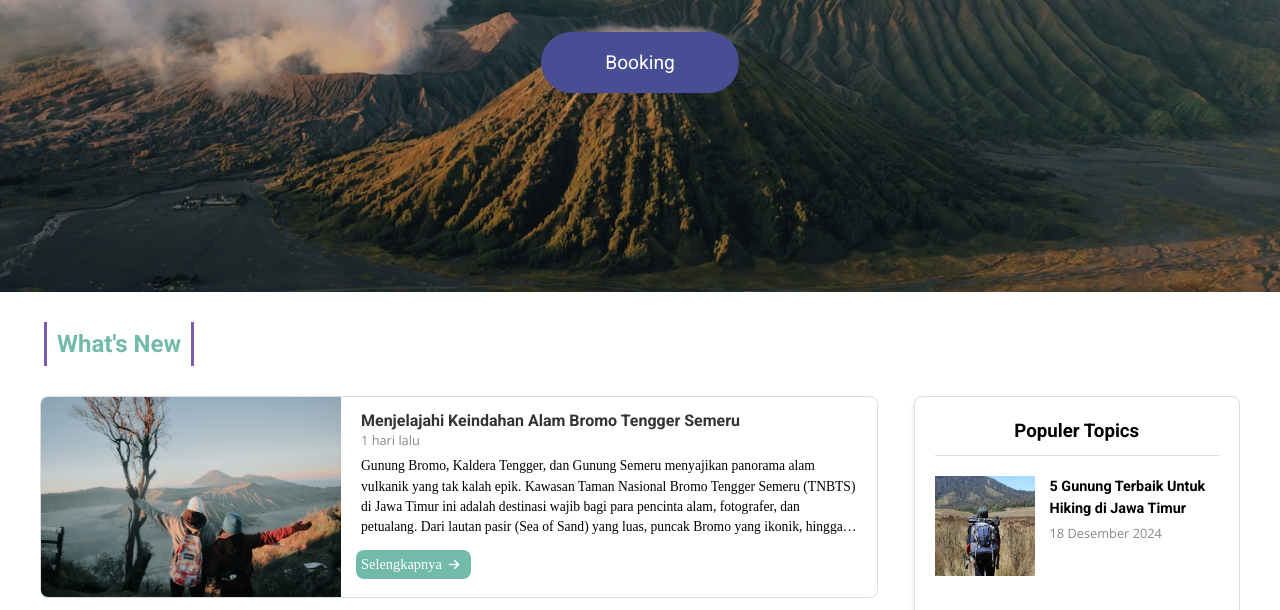
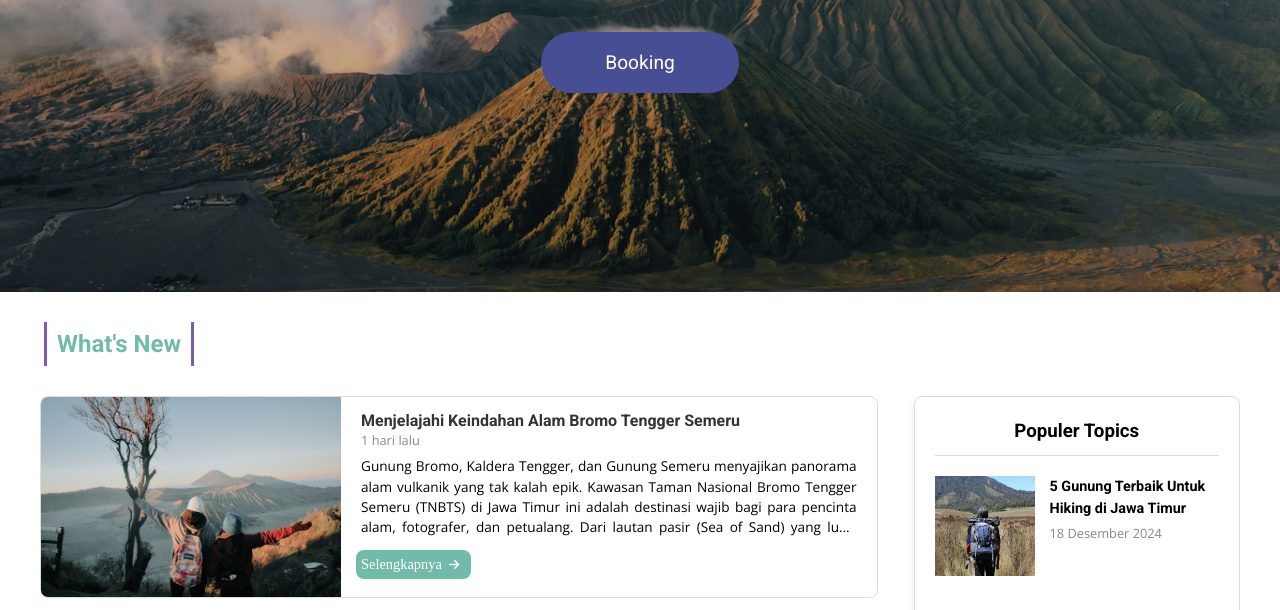
Before and after one commit to justyamzal/dcd-submit, a plain HTML site: page index.html in a window 1280 px wide. Shown: the part 308-918 px from the top of the page. Drawn offline with nearby package versions, Linux system fonts and the light colour scheme; a web font is replaced by a local one.

Commit message:
adding text align

```diff
--- a/styles/style.css
+++ b/styles/style.css
@@ -417,6 +417,8 @@ section#gallery
 
     width: 100%;
     font-size: .85em;
+    font-family: var(--Opensans);
+    text-align: justify;
     margin: 5px 5px;
     line-height: 1.5;
     overflow: hidden;
```
